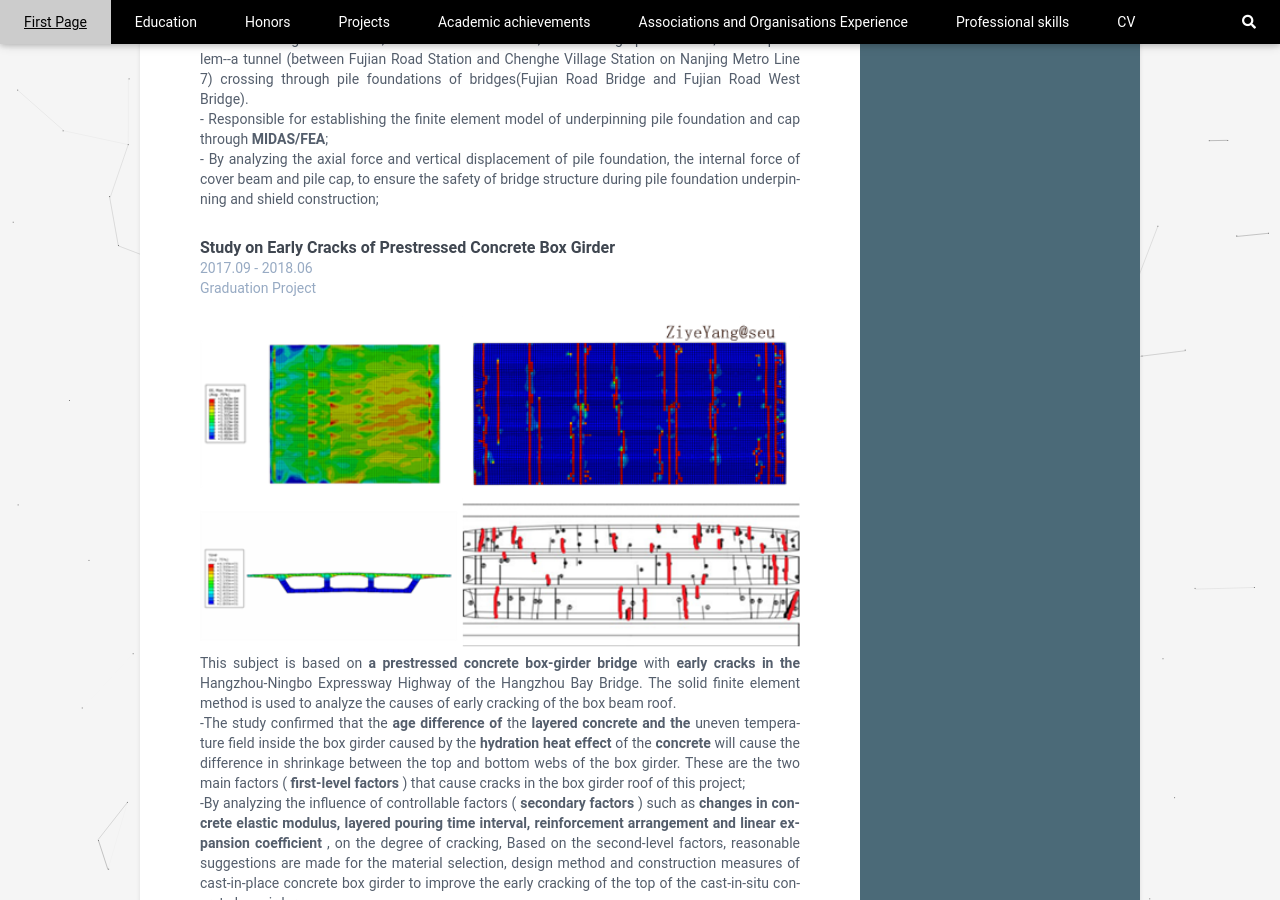
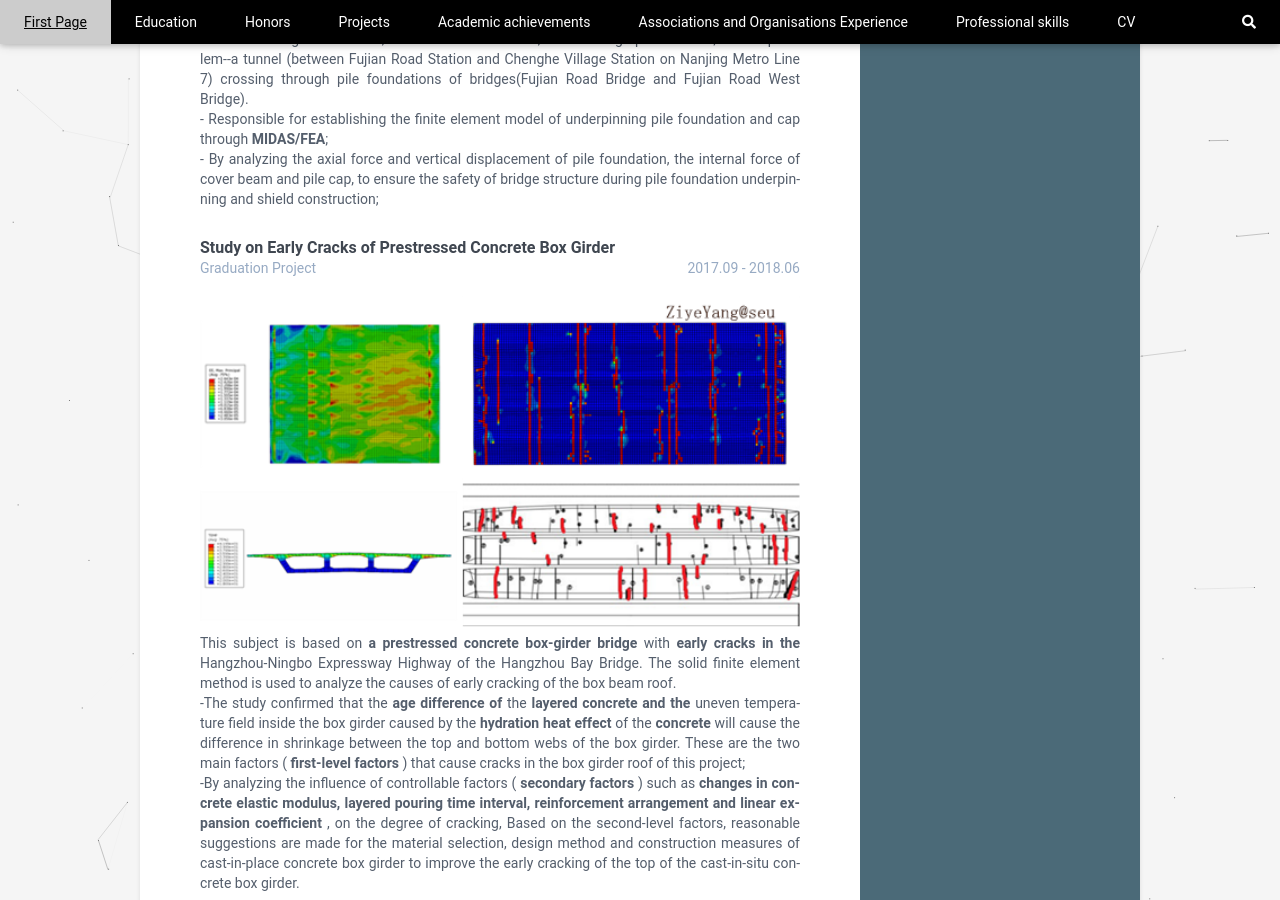
Before and after one commit to luohualuanbinfen/CV_EN, a Jekyll site: the page built from index.html, in a window 1280 px wide and 900 px high, scrolled down 2146 px. Built offline with Jekyll 4.4.1, drawn with Linux system fonts in a browser that asks for light colours.

```diff
--- a/_data/data.yml
+++ b/_data/data.yml
@@ -272,8 +272,8 @@ experiences:
         </br> - By analyzing the axial force and vertical displacement of pile foundation, the internal force of cover beam and pile cap, to ensure the safety of bridge structure during pile foundation underpinning and shield construction;
     - role: <b>Study on Early Cracks of Prestressed Concrete Box Girder</b>
       # link: "#"
-      time:
-      company: 2017.09 - 2018.06 </br>Graduation Project
+      time: 2017.09 - 2018.06
+      company:  Graduation Project
       picture: xlzqkl.png
       details: |
         This subject is based on <b>a prestressed concrete box-girder bridge</b> with <b>early cracks in the</b> Hangzhou-Ningbo Expressway Highway of the Hangzhou Bay Bridge.
```
